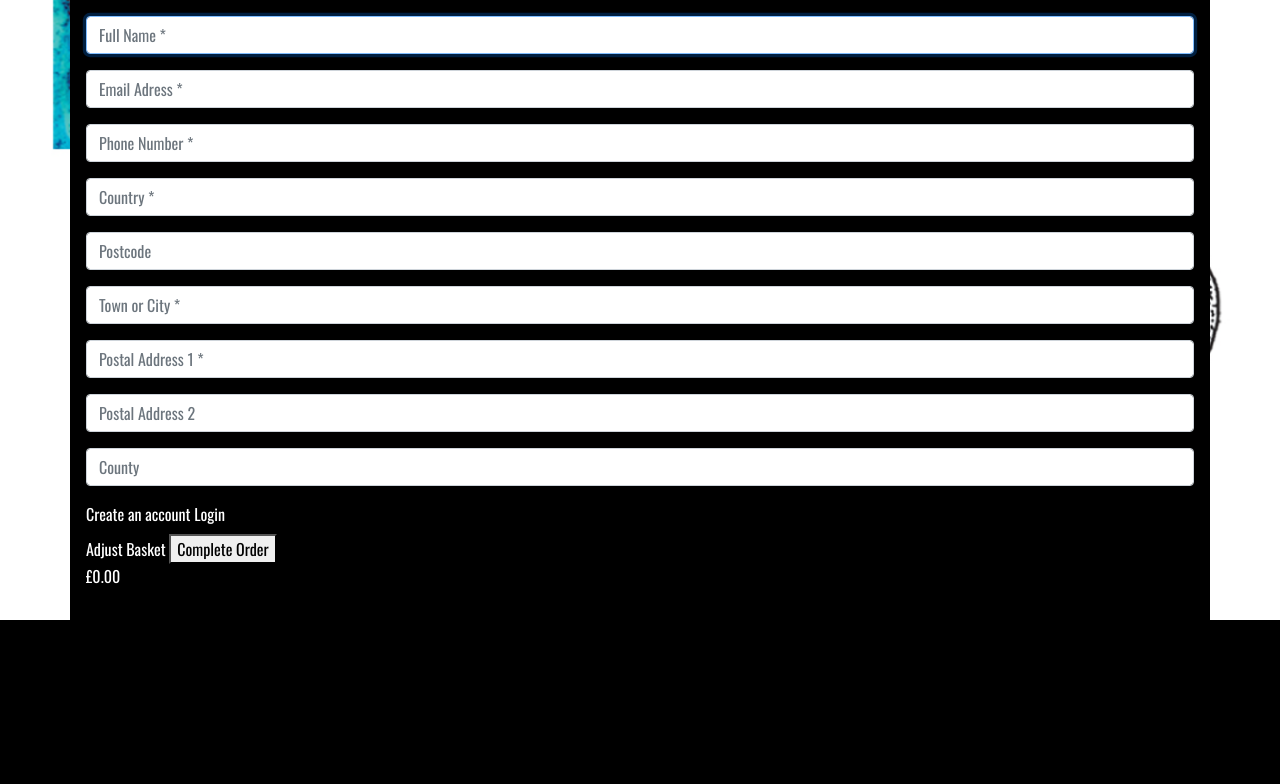
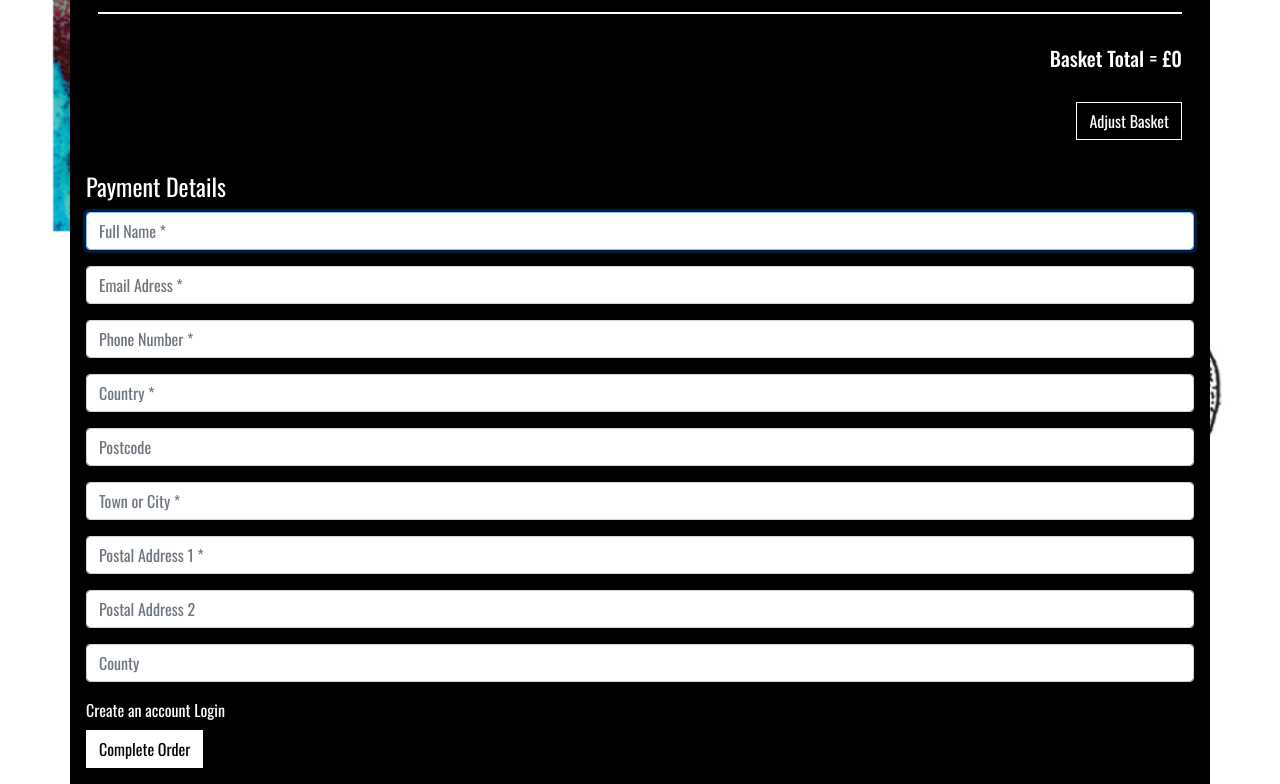
Before and after one commit to Code-Institute-Submissions/outerzone, a Django app: template checkout/templates/checkout/checkout.html in a window 1280 px wide. Shown: the part 234-1018 px from the top of the page. Before the commit the page ends 854 px from the top, so only its background shows below. Run offline with Django 3.2, Linux system fonts and the light colour scheme; the template is opened without the code that fills it: values that come from a table or form of the project are taken from there, others are empty; some libraries are stand-ins or nearby versions.

Commit message:
fix(checkout): adjust layout and btn styles

```diff
--- a/checkout/templates/checkout/checkout.html
+++ b/checkout/templates/checkout/checkout.html
@@ -25,12 +25,23 @@
                             <td class="text-right">£{{ item.sub_total }}</td>
                         </tr>
                     {% endfor %}
+                        <tr>
+                            <td colspan="5" class="text-right basket-total">
+                                <h5>Basket Total = £{{ total }}</h5>
+                            </td>
+                        </tr>
+                        <tr>
+                            <td colspan="5" class="text-right basket-total">
+                                <a href="{% url 'view_basket' %}" class="btn secondary-btn">Adjust Basket</a>
+                            </td>
+                        </tr>
                     </tbody>
                 </table>
             </div>
             <div class="col-12">
                 <form action="{% url 'checkout' %}" method="POST" id="payment-form">
                     {% csrf_token %}
+                    <legend>Payment Details</legend>
                     {{ order_form.full_name | as_crispy_field }}
                     {{ order_form.email | as_crispy_field }}
                     {{ order_form.phone_number | as_crispy_field }}
@@ -56,11 +67,9 @@
                     <!--Display Errors-->
                     <div id="card-errors" role="alert"></div>
 
-                    <a href="{% url 'view_basket' %}">Adjust Basket</a>
-                    <button id="submit-button">
+                    <button class="text-right btn" id="submit-button">
                         Complete Order
                     </button>
-                    <p>£{{ grand_total|floatformat:2 }}</p>
                 </form>
             </div>
         </div>
```
Also changed, not shown: db.sqlite3.
